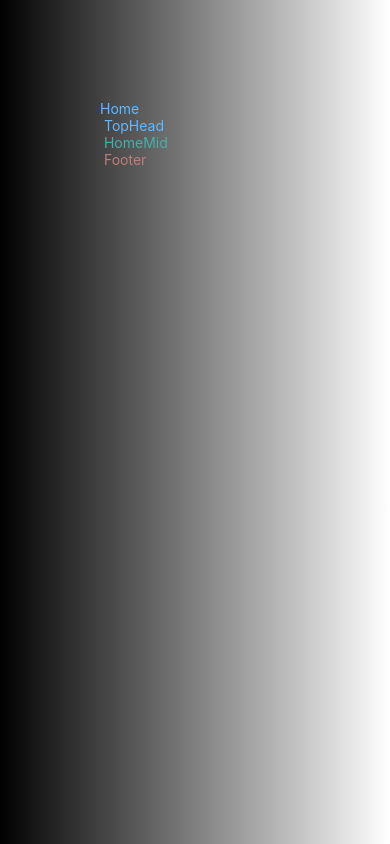
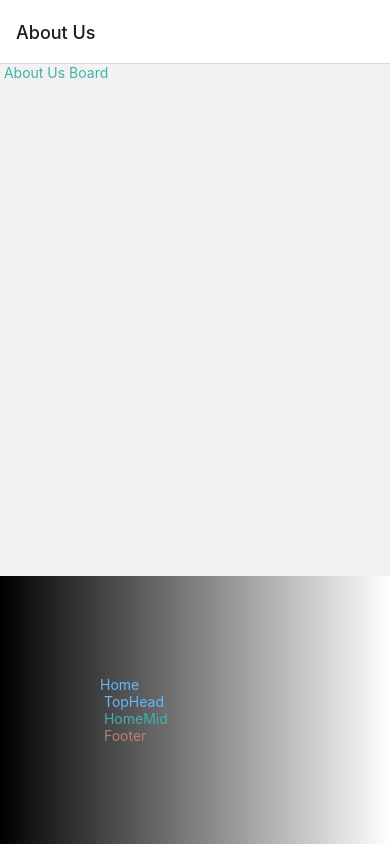
Before and after one commit to psteingh/LTRapp, a React Native app: screen / in a window 390 px wide. Built offline with nearby package versions, Linux system fonts and the light colour scheme.

Commit message:
ltrapp0326144

```diff
--- a/App.js
+++ b/App.js
@@ -2,10 +2,15 @@ import { StyleSheet, View } from 'react-native';
 import { LinearGradient } from 'expo-linear-gradient';
 
 import { NavigationContainer } from '@react-navigation/native';
+import { createNativeStackNavigator } from '@react-navigation/native-stack';
 
 import HomeComponent from './components/home.component';
 
+import AboutUsBoard from './boardaboutus/aboutusboard.component';
+
 import Colors from './constants/colors';
+
+const Stack = createNativeStackNavigator();
 
 export default function App() {
   return (
@@ -16,6 +21,9 @@ export default function App() {
         colors={[Colors.primaryBlack, Colors.primaryWhite]}
         style={styles.container}
         >
+      <Stack.Navigator>
+        <Stack.Screen name="About Us" component={AboutUsBoard} />
+      </Stack.Navigator>
       <HomeComponent />
       </LinearGradient>
     </NavigationContainer>
```
